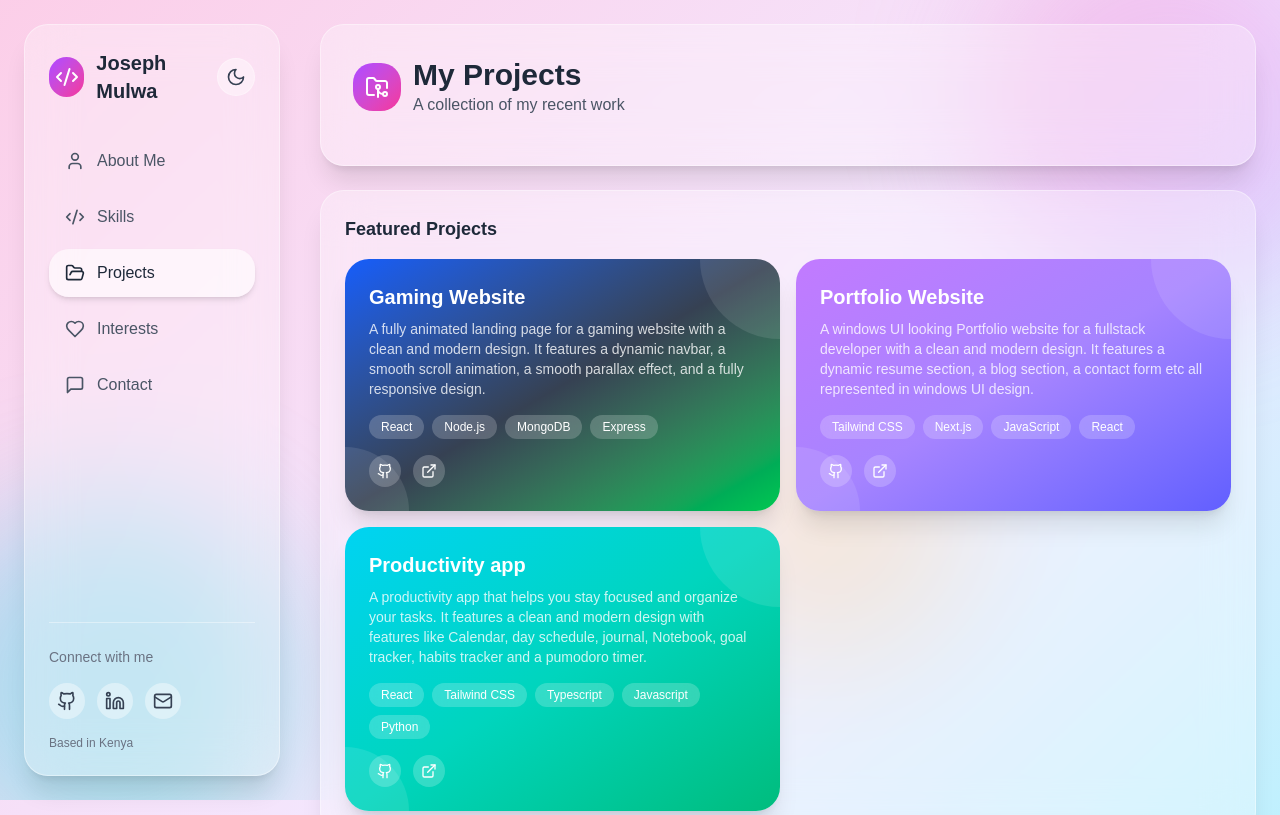
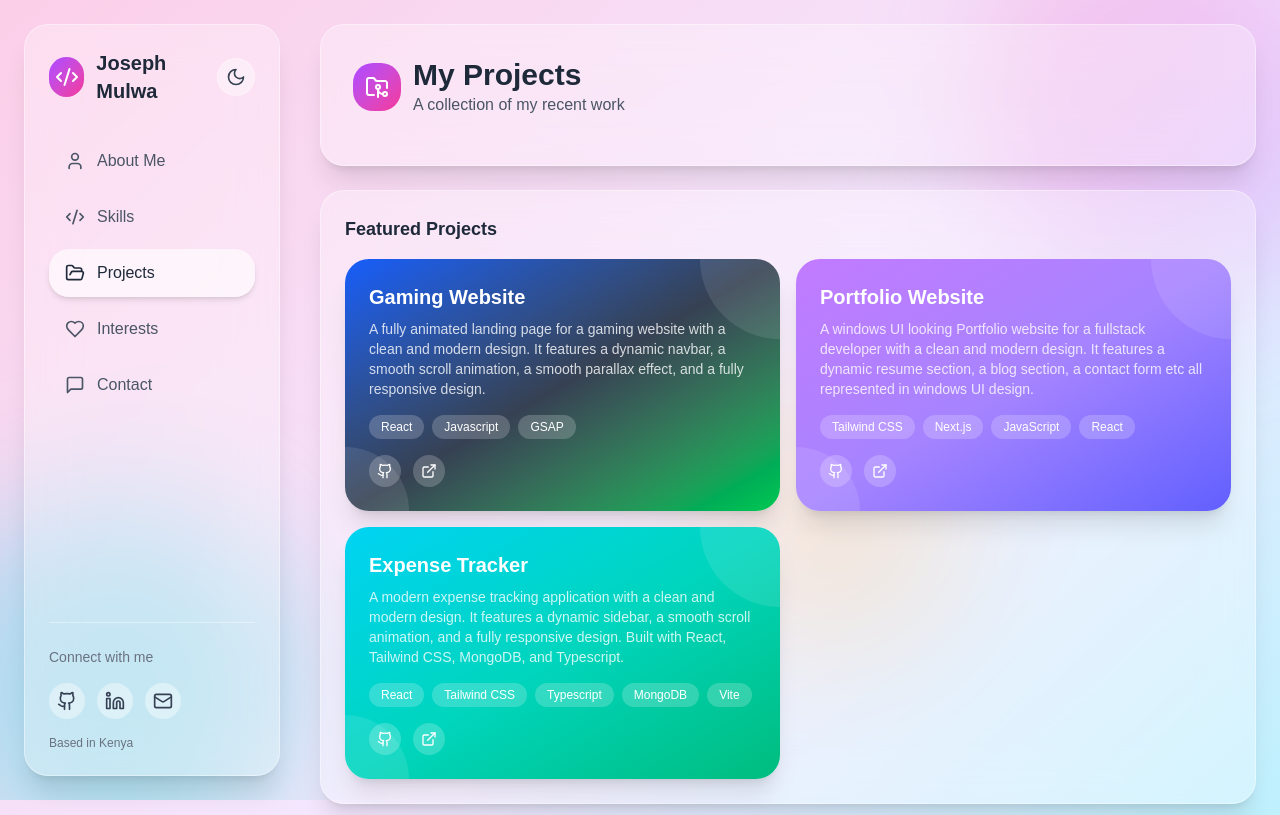
Before and after one commit to BYTECODENINJA/josephmulwa13, a Next.js app: page /projects in a window 1280 px wide. Shown: the top 815 px of the page. Built offline with nearby package versions, Linux system fonts and the light colour scheme; a web font is replaced by a local one.

Commit message:
Added an expense tracker

```diff
--- a/app/page.tsx
+++ b/app/page.tsx
@@ -20,9 +20,9 @@ import { Button } from "@/components/ui/button"
 import Link from "next/link"
 
 const stats = [
-  { icon: Briefcase, value: "2", label: "Years Experience", color: "from-purple-400 to-purple-600" },
+  { icon: Briefcase, value: "2", label: "Years Learning Experience", color: "from-purple-400 to-purple-600" },
   { icon: FolderGit2, value: "10", label: "Projects Completed", color: "from-pink-400 to-pink-600" },
-  { icon: Clock, value: "100%", label: "Client Satisfaction", color: "from-cyan-400 to-cyan-600" },
+  { icon: Clock, value: "100%", label: "Confidence", color: "from-cyan-400 to-cyan-600" },
 ]
 
 const techHighlights = [
--- a/app/projects/page.tsx
+++ b/app/projects/page.tsx
@@ -6,7 +6,7 @@ const projects = [
     title: "Gaming Website",
     description:
       "A fully animated landing page for a gaming website with a clean and modern design. It features a dynamic navbar, a smooth scroll animation, a smooth parallax effect, and a fully responsive design.",
-    tech: ["React", "Node.js", "MongoDB", "Express"],
+    tech: ["React", "Javascript", "GSAP"],
     gradient: "from-blue-600 via-gray-700 to-green-500",
     github: "https://github.com/BYTECODENINJA/gamingwebsite",
     live: "https://gaminglandingpage.vercel.app/",
@@ -23,13 +23,13 @@ const projects = [
     featured: true,
   },
   {
-    title: "Productivity app",
+    title: "Expense Tracker",
     description:
-      "A productivity app that helps you stay focused and organize your tasks. It features a clean and modern design with features like Calendar, day schedule, journal, Notebook, goal tracker, habits tracker and a pumodoro timer.",
-    tech: ["React", "Tailwind CSS", "Typescript", "Javascript","Python"],
+      "A modern expense tracking application with a clean and modern design. It features a dynamic sidebar, a smooth scroll animation, and a fully responsive design. Built with React, Tailwind CSS, MongoDB, and Typescript.",
+    tech: ["React", "Tailwind CSS", "Typescript", "MongoDB","Vite"],
     gradient: "from-cyan-400 via-teal-400 to-emerald-500",
-    github: "https://github.com/BYTECODENINJA/neo-focus",
-    live: "https://example.com",
+    github: "https://github.com/BYTECODENINJA/ExpenseTracker",
+    live: "https://expense-tracker-jrt9.vercel.app",
     featured: true,
   },
   {
```
